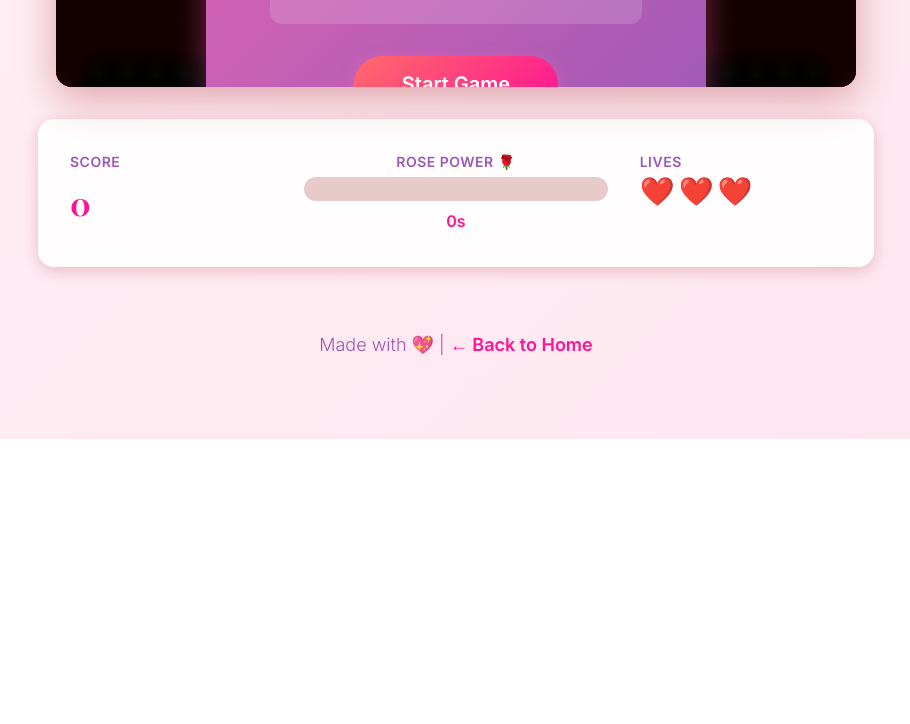
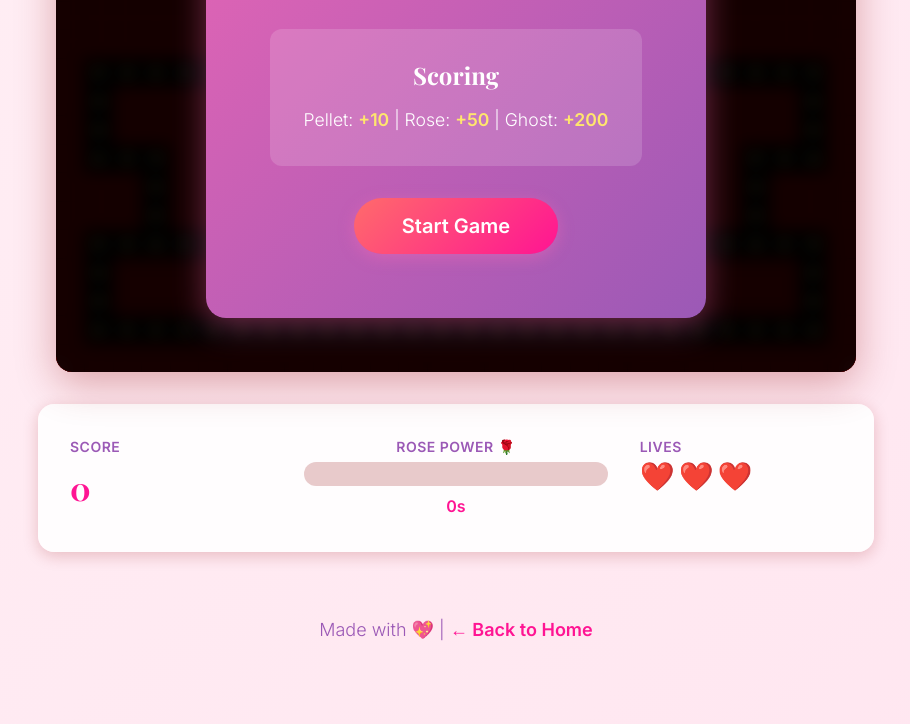
Before and after one commit to joycexyl/joycexyl.github.io, a plain HTML site: page game.html in a window 1280 px wide. Shown: the part 635-1359 px from the top of the page, without its empty margins (184-1094 px from the left). Before the commit the page ends 1074 px from the top, so only its background shows below. Drawn offline with nearby package versions, Linux system fonts and the light colour scheme.

Commit message:
[Fix] Pac-Man game canvas sizing and positioning issues
- Fixed canvas to properly resize based on container
- Fixed ghosts and Pac-Man spawning off-screen
- Added dynamic CELL_SIZE calculation
- Added window resize handler to maintain proper scaling
- Changed ghost positions to prevent overlap (12,13,14,15 instead of 12,14,15,16)
- Added crisp-edges rendering for better pixel display

```diff
--- a/game.css
+++ b/game.css
@@ -83,6 +83,8 @@ body {
   width: 100%;
   height: auto;
   background: #000;
+  image-rendering: crisp-edges;
+  image-rendering: pixelated;
 }
 
 /* ===================================
--- a/game.html
+++ b/game.html
@@ -19,7 +19,7 @@
 
     <!-- Game Canvas & Overlay -->
     <div class="canvas-wrapper">
-      <canvas id="gameCanvas" width="800" height="600"></canvas>
+      <canvas id="gameCanvas"></canvas>
 
       <!-- Instructions Overlay (shown at start) -->
       <div id="instructionsOverlay" class="overlay">
--- a/pacman.js
+++ b/pacman.js
@@ -6,10 +6,21 @@
 const canvas = document.getElementById('gameCanvas');
 const ctx = canvas.getContext('2d');
 
+// Resize canvas to fit container while maintaining aspect ratio
+function resizeCanvas() {
+  const container = canvas.parentElement;
+  const aspectRatio = 28 / 31; // Grid width/height ratio
+  const maxWidth = Math.min(800, container.clientWidth);
+  const maxHeight = maxWidth / aspectRatio;
+
+  canvas.width = maxWidth;
+  canvas.height = maxHeight;
+}
+
 // Game Constants
 const GRID_WIDTH = 28;
 const GRID_HEIGHT = 31;
-const CELL_SIZE = canvas.width / GRID_WIDTH;
+let CELL_SIZE = canvas.width / GRID_WIDTH;
 const FPS = 60;
 
 // Game States
@@ -475,13 +486,16 @@ let roseSpawnTimer = 0;
 let heartShootTimer = 0;
 
 function initGame() {
+  // Update CELL_SIZE in case of resize
+  CELL_SIZE = canvas.width / GRID_WIDTH;
+
   pacman = new Pacman();
 
   ghosts = [
     new Ghost(12, 14, COLORS.ghosts[0], 'aggressive'),
-    new Ghost(14, 14, COLORS.ghosts[1], 'ambush'),
-    new Ghost(15, 14, COLORS.ghosts[2], 'random'),
-    new Ghost(16, 14, COLORS.ghosts[3], 'scatter')
+    new Ghost(13, 14, COLORS.ghosts[1], 'ambush'),
+    new Ghost(14, 14, COLORS.ghosts[2], 'random'),
+    new Ghost(15, 14, COLORS.ghosts[3], 'scatter')
   ];
 
   rose = new Rose();
@@ -752,5 +766,26 @@ document.getElementById('restartButton').addEventListener('click', restartGame);
 // Initialize
 // ===================================
 
+// Set up canvas size
+resizeCanvas();
+CELL_SIZE = canvas.width / GRID_WIDTH;
+
+// Handle window resize
+window.addEventListener('resize', () => {
+  resizeCanvas();
+  CELL_SIZE = canvas.width / GRID_WIDTH;
+  // Reinitialize entity positions
+  if (pacman) {
+    pacman.x = pacman.gridX * CELL_SIZE + CELL_SIZE / 2;
+    pacman.y = pacman.gridY * CELL_SIZE + CELL_SIZE / 2;
+    pacman.radius = CELL_SIZE * 0.4;
+  }
+  ghosts.forEach(ghost => {
+    ghost.x = ghost.gridX * CELL_SIZE + CELL_SIZE / 2;
+    ghost.y = ghost.gridY * CELL_SIZE + CELL_SIZE / 2;
+    ghost.radius = CELL_SIZE * 0.4;
+  });
+});
+
 initGame();
 render();
```
